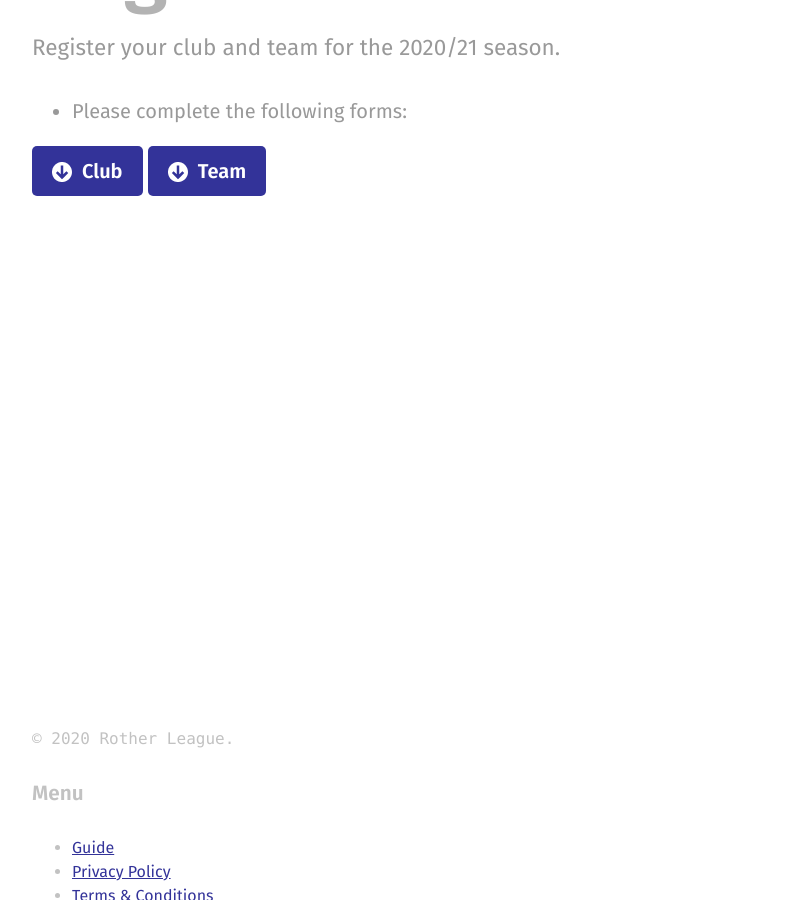
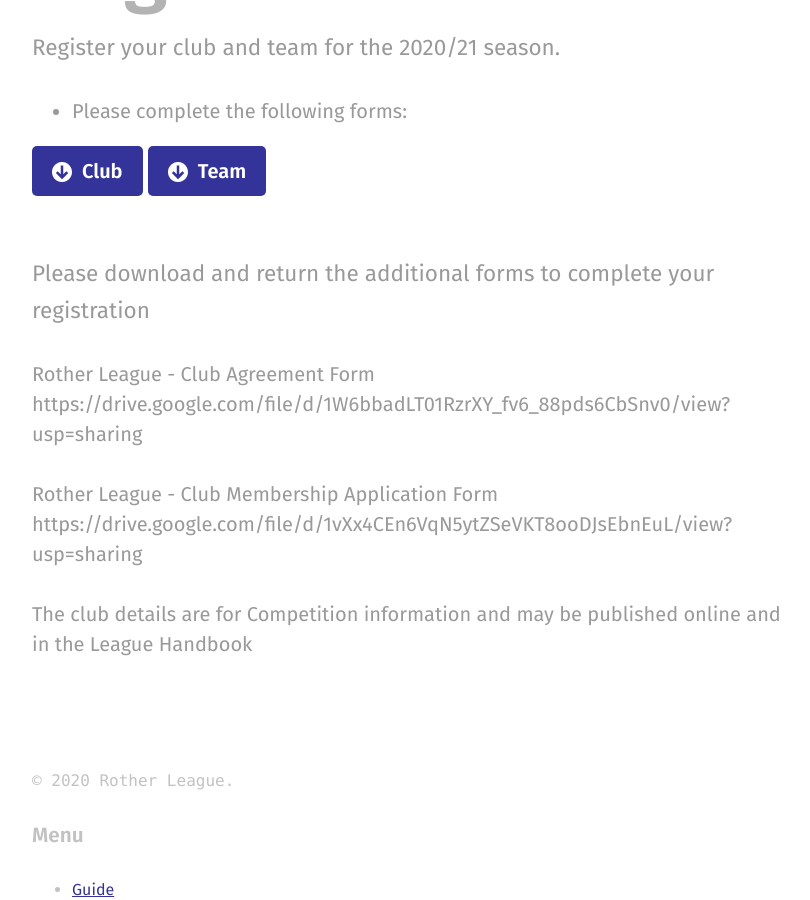
Before and after one commit to rotherleague/Rother, a Jekyll site: the page built from registration.md, in a window 1280 px wide and 900 px high, scrolled down 253 px. Shown: the whole window, without its empty margins (48-858 px from the left). Built offline with Jekyll 4.4.1, drawn with Linux system fonts in a browser that asks for light colours; nearby versions of some CDN libraries.

Commit message:
Added links

```diff
--- a/registration.md
+++ b/registration.md
@@ -15,3 +15,14 @@ actions:
     icon: download
     url: "https://forms.gle/qj2QncW69oCCUs859"
 ---
+
+
+Please download and return the additional forms to complete your registration
+
+Rother League - Club Agreement Form
+https://drive.google.com/file/d/1W6bbadLT01RzrXY_fv6_88pds6CbSnv0/view?usp=sharing
+
+Rother League - Club Membership Application Form
+https://drive.google.com/file/d/1vXx4CEn6VqN5ytZSeVKT8ooDJsEbnEuL/view?usp=sharing
+
+The club details are for Competition information and may be published online and in the League Handbook
```
